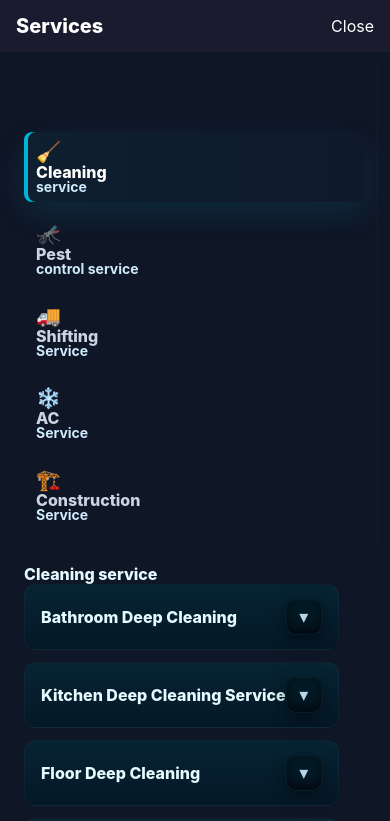
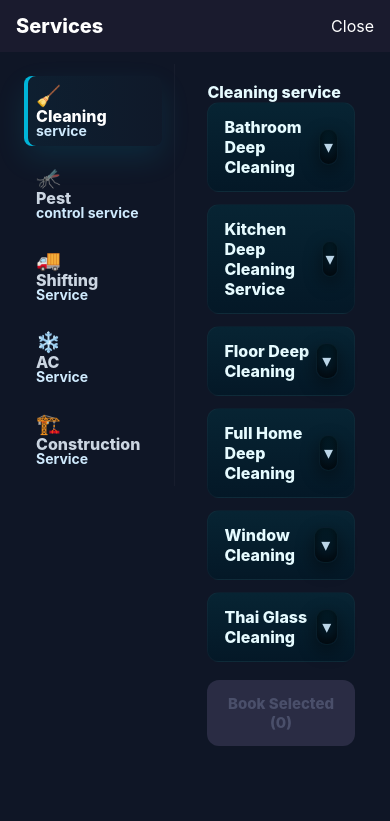
Before and after one commit to RetroRabiul/HTService, a Next.js app: page /all-services in a window 390 px wide. Shown: the top 821 px of the page. Built offline with nearby package versions, Linux system fonts and the light colour scheme.

Commit message:
Mobile Undo

```diff
--- a/styles/BookingModal.module.css
+++ b/styles/BookingModal.module.css
@@ -177,28 +177,6 @@
   color: #e6fbff;
   text-align: center;
   text-shadow: 0 1px 0 rgba(0,0,0,0.6);
-}
-
-/* Mobile tweaks: ensure the left services column has a top gap so
-   the first service (e.g. "Cleaning service") isn't hidden under
-   the modal header on small screens. */
-@media (max-width: 640px) {
-  .servicesBody {
-    display: flex;
-    flex-direction: column;
-    gap: 10px;
-  }
-  .servicesLeft {
-    width: 100%;
-    padding: 48px 12px 12px; /* larger top padding for clearer header spacing */
-    box-sizing: border-box;
-  }
-  .serviceNavItem:first-child {
-    margin-top: 20px; /* larger extra gap for the first item */
-  }
-  .servicesRight {
-    padding: 12px;
-  }
 }
 
 .backBtn {
```
